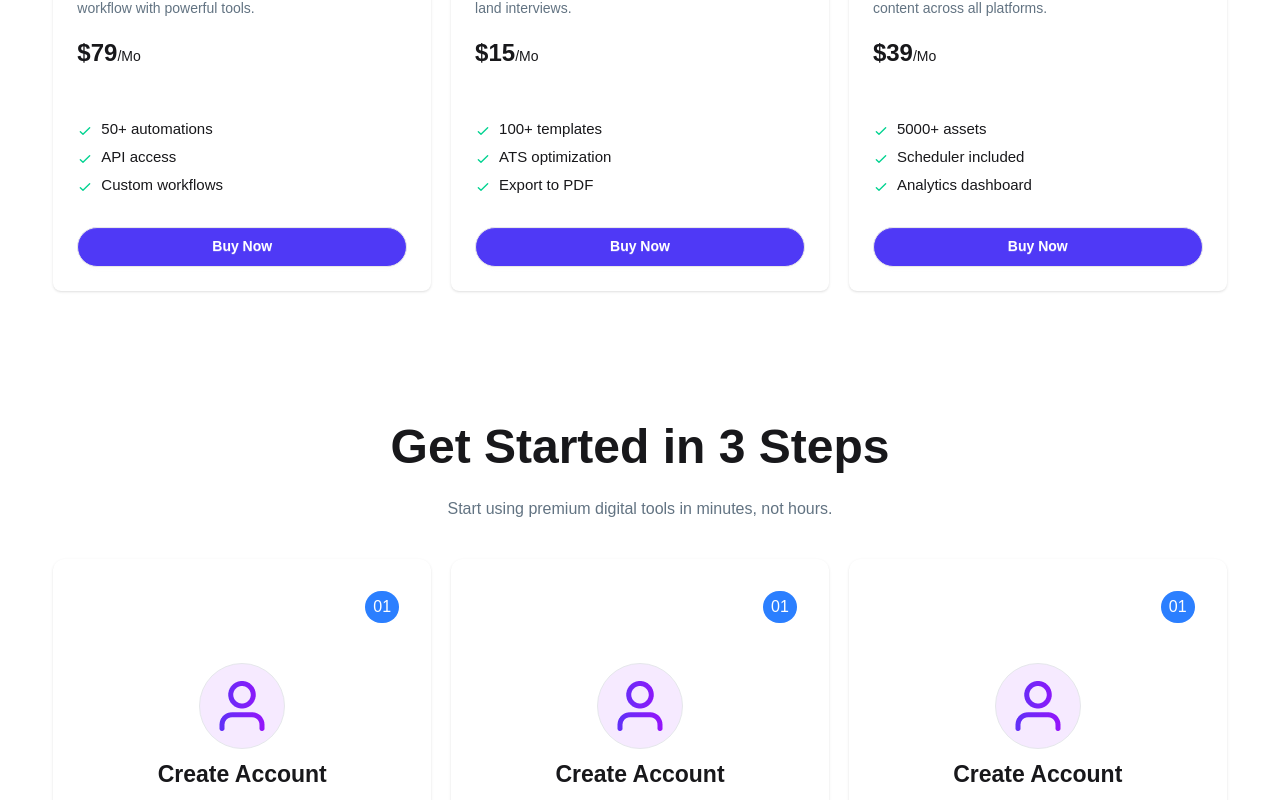
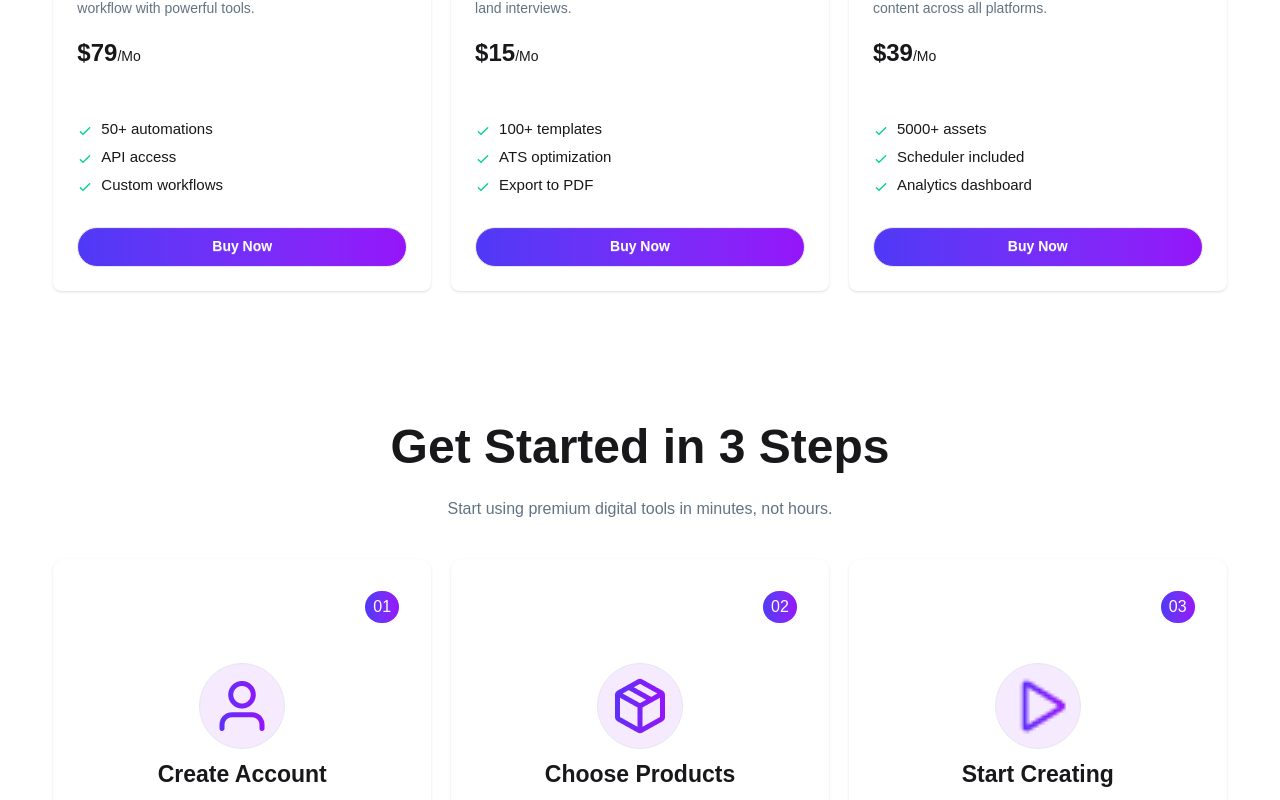
Before and after one commit to Fahad01012002/B13-A6-DigiTools-Platform, a React (Vite) app: page / in a window 1280 px wide. Shown: the part 1995-2795 px from the top of the page. Built offline with nearby package versions, Linux system fonts and the light colour scheme.

Commit message:
i have done everything what was figma says

```diff
--- a/components/Main/GetStarted.jsx
+++ b/components/Main/GetStarted.jsx
@@ -1,12 +1,14 @@
 import React from 'react';
 import user from '../../assets/user.png';
+import pack from '../../assets/package.png';
+import play from '../../assets/play.png';
 
 const GetStarted = () => {
     return (
         <div className='grid grid-cols-3 gap-5 mb-30 mt-10'>
             <div className='p-6 h-95 shadow-sm rounded-xl'>
                 <div className='relative'>
-                    <h2 className='absolute top-2 right-2 text-end bg-blue-500 rounded-full px-2 py-1 text-white'>01</h2>
+                    <h2 className='absolute top-2 right-2 text-end bg-linear-to-r from-[#4F39F6] to-[#9514FA] rounded-full px-2 py-1 text-white'>01</h2>
                 </div>
 
                 <div className='text-center flex flex-col justify-center items-center mt-20 space-y-2'>
@@ -20,30 +22,30 @@ const GetStarted = () => {
             </div>
             <div className='p-6 h-95 shadow-sm rounded-xl'>
                 <div className='relative'>
-                    <h2 className='absolute top-2 right-2 text-end bg-blue-500 rounded-full px-2 py-1 text-white'>01</h2>
+                    <h2 className='absolute top-2 right-2 text-end bg-linear-to-r from-[#4F39F6] to-[#9514FA] rounded-full px-2 py-1 text-white'>02</h2>
                 </div>
 
                 <div className='text-center flex flex-col justify-center items-center mt-20 space-y-2'>
                     <div className='p-3 border border-gray-200 rounded-full bg-[#9614fa16]'>
 
-                        <img src={user} alt="" />
+                        <img src={pack} alt="" />
                     </div>
-                    <h2 className='font-bold text-[23px]'>Create Account</h2>
-                    <p className='leading-5 text-[#627382]'>Sign up for free in seconds. No credit card required to get started.</p>
+                    <h2 className='font-bold text-[23px]'>Choose Products</h2>
+                    <p className='leading-5 text-[#627382]'>Browse our catalog and select the tools that fit your needs.</p>
                 </div>
             </div>
             <div className='p-6 h-95 shadow-sm rounded-xl'>
                 <div className='relative'>
-                    <h2 className='absolute top-2 right-2 text-end bg-blue-500 rounded-full px-2 py-1 text-white'>01</h2>
+                    <h2 className='absolute top-2 right-2 text-end bg-linear-to-r from-[#4F39F6] to-[#9514FA] rounded-full px-2 py-1 text-white'>03</h2>
                 </div>
 
                 <div className='text-center flex flex-col justify-center items-center mt-20 space-y-2'>
                     <div className='p-3 border border-gray-200 rounded-full bg-[#9614fa16]'>
 
-                        <img src={user} alt="" />
+                        <img className='w-15' src={play} alt="" />
                     </div>
-                    <h2 className='font-bold text-[23px]'>Create Account</h2>
-                    <p className='leading-5 text-[#627382]'>Sign up for free in seconds. No credit card required to get started.</p>
+                    <h2 className='font-bold text-[23px]'>Start Creating</h2>
+                    <p className='leading-5 text-[#627382]'>Download and start using your premium tools immediately.</p>
                 </div>
             </div>
 
--- a/components/Main/PriceCard.jsx
+++ b/components/Main/PriceCard.jsx
@@ -14,8 +14,8 @@ const PriceCard = () => {
         <div className='grid grid-cols-3 gap-5'>
             {
                 data.map(item => (
-                    <div key={item.id} className={`relative p-4 rounded-xl shadow-sm flex flex-col justify-between space-y-5 mb-30 ${item.name === 'Pro' ? 'bg-[#4F39F6] text-white' : 'bg-gray-100'}`}>
-                        <span className={`absolute -top-3 left-50 badge badge-warning text-amber-800 rounded-full ${item.id === 2 ? '' : 'hidden'}`}>{item.id === 2 ? 'Most Popular' : ''}</span>
+                    <div key={item.id} className={`relative p-4 rounded-xl shadow-sm flex flex-col justify-between space-y-5 mb-30 ${item.name === 'Pro' ? 'bg-linear-to-r from-[#4F39F6] to-[#9514FA] text-white' : 'bg-gray-100'}`}>
+                        <span className={`absolute -top-3 left-45 badge bg-[#FEF3C6] text-[#BB4D00] rounded-full ${item.id === 2 ? '' : 'hidden'}`}>{item.id === 2 ? 'Most Popular' : ''}</span>
                         <div>
                             <h2 className='font-bold text-[24px]'>{item.name}</h2>
                             <p className={`${item.name === 'Pro' ? 'text-white' : 'text-[#627382]'}`}>{item.description}</p>
@@ -28,14 +28,14 @@ const PriceCard = () => {
                             {
                                 item.features.map(feature => (
                                     <li>
-                                        <svg xmlns="http://www.w3.org/2000/svg" className="size-4 me-2 inline-block text-success" fill="none" viewBox="0 0 24 24" stroke="currentColor"><path strokeLinecap="round" strokeLinejoin="round" strokeWidth="2" d="M5 13l4 4L19 7" /></svg>
+                                        <svg xmlns="http://www.w3.org/2000/svg" className={`size-4 me-2 inline-block ${item.name === 'Pro' ? '' : 'text-success'}`} fill="none" viewBox="0 0 24 24" stroke="currentColor"><path strokeLinecap="round" strokeLinejoin="round" strokeWidth="2" d="M5 13l4 4L19 7" /></svg>
                                         <span className='font-medium text-[15px]'>{feature}</span>
                                     </li>
 
                                 ))
                             }
                         </ul>
-                        <button className={`btn rounded-full btn-block ${item.name === 'Starter' ? 'bg-[#4F39F6] text-white' : item.name === 'Pro' ? 'text-black' : 'bg-[#4F39F6] text-white'}`}>
+                        <button className={`btn rounded-full btn-block ${item.name === 'Starter' ? 'bg-[#4F39F6] text-white' : item.name === 'Pro' ? 'text-[#9514FA]' : 'bg-[#4F39F6] text-white'}`}>
                             {`${item.name === 'Starter'
                                 ? "Get Started Free" :
                                 item.name === 'Pro' ? "Start Pro Trial" :
--- a/components/Mark/Mark.jsx
+++ b/components/Mark/Mark.jsx
@@ -2,7 +2,7 @@ import React from 'react';
 
 const Mark = () => {
     return (
-        <div className='flex justify-around items-center p-15 bg-[#4F39F6] mb-30'>
+        <div className='flex justify-around items-center p-15 bg-linear-to-r from-[#4F39F6] to-[#9514FA] mb-30'>
             <div>
                 <h2 className='font-extrabold text-[60px] text-white'>50K+</h2>
                 <p className='font-medium text-[24px] text-white'>Active Users</p>
--- a/components/PremiumSection/AvailableCard/AvailableCard.jsx
+++ b/components/PremiumSection/AvailableCard/AvailableCard.jsx
@@ -1,21 +1,22 @@
-import React, { Suspense } from 'react';
+import React, { Suspense, useEffect, useState } from 'react';
 import Card from './Card';
 
-const cardData = async () => {
-    const res = await fetch('/Data.json')
-    return res.json();
-}
+const AvailableCard = ({ cartsCard, setCartsCard }) => {
 
-const AvailableCard = ({ cartsCard , setCartsCard }) => {
-    const cardsData = cardData();
+    const [data, setData] = useState([]);
+
+    useEffect(() => {
+        fetch('./Data.json')
+            .then(res => res.json())
+            .then(data => setData(data));
+    }, []);
+
     return (
-            < div >
-            <Suspense fallback={<span className="loading loading-bars loading-xl"></span>}>
-                <Card cardsData={cardsData} cartsCard={cartsCard} setCartsCard={setCartsCard}></Card>
-            </Suspense>
+        < div >
+            {/* <Suspense fallback={<span className="loading loading-bars loading-xl"></span>}>
+            </Suspense> */}
+            <Card data={data} cartsCard={cartsCard} setCartsCard={setCartsCard}></Card>
         </div >
-
-
     );
 };
 
--- a/components/PremiumSection/AvailableCard/Card.jsx
+++ b/components/PremiumSection/AvailableCard/Card.jsx
@@ -1,13 +1,11 @@
-import React, { use } from 'react';
 import CardDisplay from './CardsDisplay/CardDisplay';
 
-const Card = ({ cardsData , cartsCard , setCartsCard }) => {
+const Card = ({ data , cartsCard , setCartsCard }) => {
 
-    const Data = use(cardsData);
     return (
         <div className='grid grid-cols-3 gap-5'>
             {
-               Data.map((data, index) => {
+               data.map((data, index) => {
                     return (
                         <CardDisplay data={data} key={index} cartsCard={cartsCard} setCartsCard={setCartsCard} />
                     )
--- a/components/PremiumSection/AvailableCard/CardsDisplay/CardDisplay.jsx
+++ b/components/PremiumSection/AvailableCard/CardsDisplay/CardDisplay.jsx
@@ -1,10 +1,15 @@
-import React from 'react';
+import React, { useState } from 'react';
+import { toast } from 'react-toastify';
 
-const CardDisplay = ({cartsCard , data , setCartsCard }) => {
+const CardDisplay = ({ cartsCard, data, setCartsCard }) => {
 
     const handleCartCard = (data) => {
-        setCartsCard([...cartsCard , data]);
+        setCartsCard([...cartsCard, data]);
+        setIsSelected(true);
+
+        toast.success('Card added to the cart');
     }
+    const [isSelected, setIsSelected] = useState(false);
 
     return (
         <div className=''>
@@ -42,7 +47,25 @@ const CardDisplay = ({cartsCard , data , setCartsCard }) => {
                     </ul>
 
                     <div className="mt-6">
-                        <button onClick={() => handleCartCard(data)} className="btn btn-block rounded-full bg-[#4F39F6] text-white">Buy Now</button>
+                        <button
+                            onClick={() => handleCartCard(data)}
+                            className={`
+            btn btn-block rounded-full
+            text-white
+            ${isSelected ? 'bg-success' : 'bg-linear-to-r from-[#4F39F6] to-[#9514FA]'}
+            disabled:text-white disabled:opacity-70 disabled:cursor-not-allowed`}
+                            disabled={isSelected}>
+                            {isSelected ? (
+                                <>
+                                    <svg xmlns="http://www.w3.org/2000/svg" className="size-4 me-2 inline-block" fill="none" viewBox="0 0 24 24" stroke="currentColor">
+                                        <path strokeLinecap="round" strokeLinejoin="round" strokeWidth="2" d="M5 13l4 4L19 7" />
+                                    </svg>
+                                    Added to Cart
+                                </>
+                            ) : (
+                                'Buy Now'
+                            )}
+                        </button>
                     </div>
                 </div>
             </div>
```
Also changed, not shown: components/PremiumSection/CartCard/CartsCard.jsx (+8 -5 lines), 1 other file (tests, documents, lock files or other folders).
